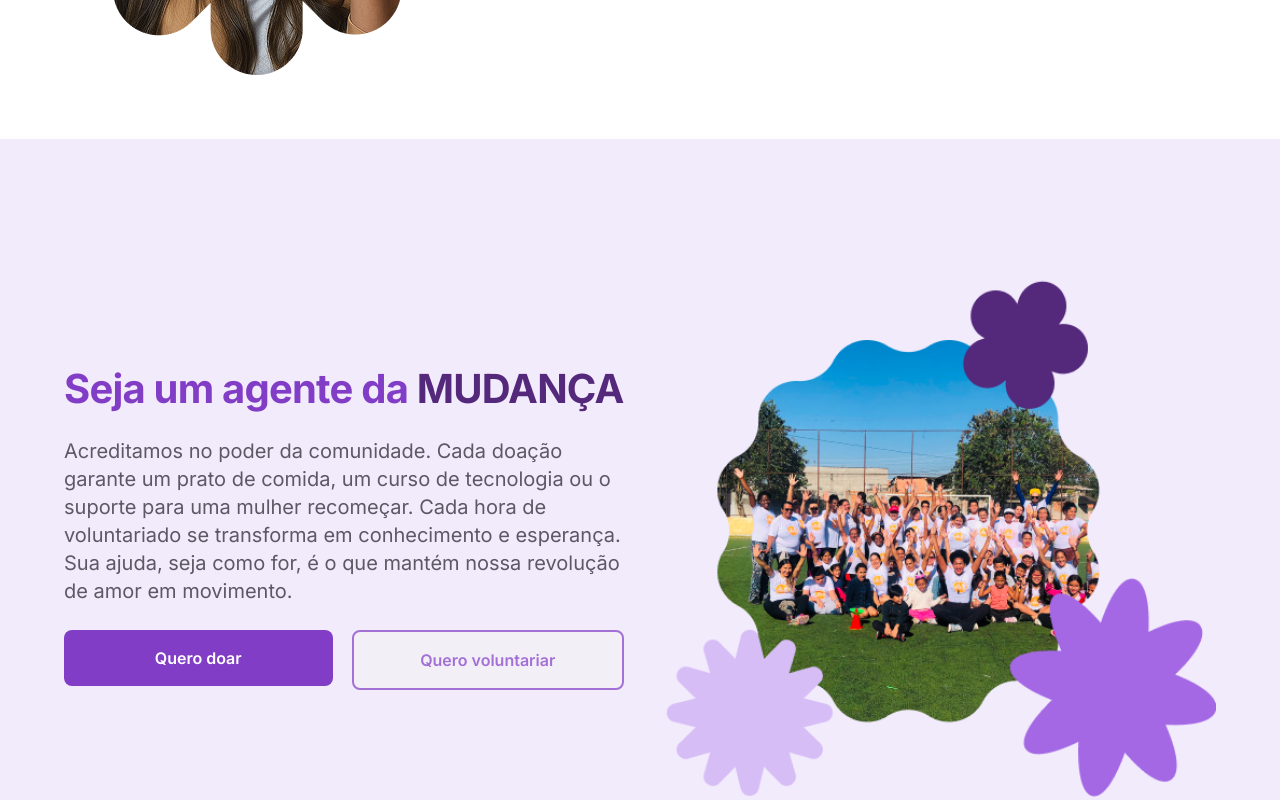
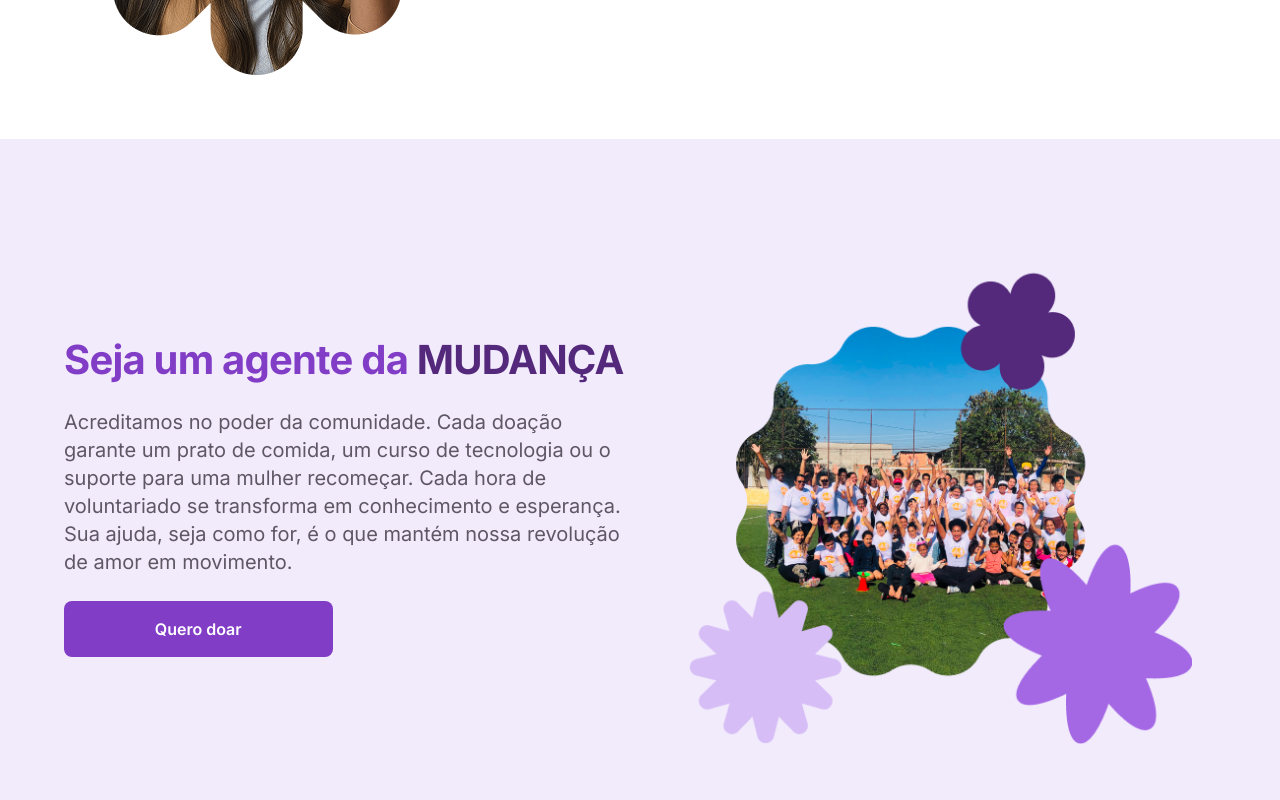
Before and after one commit to Projeto-FrontEnd-Fusion/Aceve-website-development, a Next.js app: page /sobre-nos in a window 1280 px wide. Shown: the part 3040-3840 px from the top of the page. Built offline with nearby package versions, Linux system fonts and the light colour scheme; a web font is replaced by a local one.

Commit message:
feat: create Changemaker component and integrate it into about-us page

```diff
--- a/src/app/sobre-nos/page.tsx
+++ b/src/app/sobre-nos/page.tsx
@@ -1,7 +1,6 @@
 "use client";
 import TheViolets from "@/assets/theViolets.png";
 import VivaLeite from "@/assets/Vivaleite.png";
-import floralFrameImage from "@/assets/changemaker.png";
 import Viotec from "@/assets/Viotec.png";
 import Kime from "@/assets/Kime.png";
 import Image from "next/image";
@@ -14,6 +13,7 @@ import { useState } from "react";
 import { ImpactfulStories } from "@/features/about-us/components/ImpactfulStories";
 import { AboutUs } from "@/features/about-us/components/sobre-nos";
 import OurImpact from "@/features/about-us/components/OurImpact";
+import { Changemaker } from "@/features/about-us/components/Changemaker";
 
 function SobreNos() {
   const [swiperInstance, setSwiperInstance] = useState<SwiperClass | null>(
@@ -117,59 +117,7 @@ function SobreNos() {
         </Swiper>
       </section>
       <ImpactfulStories />
-      {/* Seção "Agente de Mudança" */}
-      <section className="w-full bg-[#F2EBFC] px-[1rem] py-[3rem] tablet:px-[2rem] desktop:px-[4rem] flex flex-col tablet:flex-row items-center justify-between gap-[2rem]">
-        <div className="flex flex-col items-center tablet:items-start w-full tablet:max-w-[50%] max-w-[35.0625rem] gap-[1.5625rem] text-center tablet:text-left">
-          <h2
-            className="font-inter font-bold text-[1.5rem] tablet:text-[2.5rem] leading-[1.875rem] tablet:leading-[2.875rem] tracking-[-0.015rem] tablet:tracking-[-0.05rem] text-center tablet:text-left"
-            style={{ fontStyle: "normal" }}
-          >
-            <span className="text-[#823DC7] block tablet:inline">
-              Seja um agente da{" "}
-            </span>
-            <span className="text-[#54287B] block tablet:inline">MUDANÇA</span>
-          </h2>
-
-          <p
-            className="font-inter text-[1rem] tablet:text-[1.25rem] leading-[1.5rem] tablet:leading-[1.75rem] font-normal text-[#5F5764] align-self-start text-left"
-            style={{ fontStyle: "normal" }}
-          >
-            Acreditamos no poder da comunidade. Cada doação garante um prato de
-            comida, um curso de tecnologia ou o suporte para uma mulher
-            recomeçar. Cada hora de voluntariado se transforma em conhecimento e
-            esperança. Sua ajuda, seja como for, é o que mantém nossa revolução
-            de amor em movimento.
-          </p>
-
-          <div className="flex flex-col tablet:flex-row items-start gap-[1rem] tablet:gap-[1.1875rem] w-full self-stretch">
-            <a
-              href="/quero-doar"
-              className="flex justify-center items-center gap-[0.5rem] px-[1.25rem] py-[1rem] w-full tablet:flex-[1_0_0]
-              rounded-[0.5rem] bg-[#823DC7] text-[#FFF] text-[1rem] leading-[1.5rem] font-semibold font-inter
-              transition duration-300 hover:bg-[#6C2BB3]"
-            >
-              Quero doar
-            </a>
-
-            <button
-              disabled
-              className="flex justify-center items-center gap-[0.5rem] px-[1.25rem] py-[1rem] w-full tablet:flex-[1_0_0]
-              rounded-[0.5rem] border-[0.125rem] border-[#823DC7] text-[#823DC7] bg-[#F4F2F4]
-              text-[1rem] leading-[1.5rem] font-semibold font-inter cursor-default opacity-70"
-            >
-              Quero voluntariar
-            </button>
-          </div>
-        </div>
-
-        <div className="w-full tablet:max-w-[50%] mt-[2rem] tablet:mt-0">
-          <Image
-            src={floralFrameImage}
-            alt="Imagem institucional decorada com moldura floral"
-            className="object-cover w-full h-auto"
-          />
-        </div>
-      </section>
+      <Changemaker />
     </main>
   );
 }
--- /dev/null
+++ b/src/features/about-us/components/Changemaker.tsx
@@ -0,0 +1,66 @@
+import Image from "next/image";
+import floralFrameImage from "@/assets/changemaker.png";
+
+export const Changemaker = () => {
+  return (
+    <section className="w-full bg-[#F2EBFC] px-[1rem] py-[3rem] tablet:px-[2rem] desktop:px-[4rem] flex flex-col tablet:flex-row items-center justify-between gap-[2rem]">
+      <div className="flex flex-col items-center tablet:items-start w-full tablet:max-w-[50%] max-w-[35.0625rem] gap-[1.5625rem] text-center tablet:text-left">
+        <h2
+          className="font-inter font-bold text-[1.5rem] tablet:text-[2.5rem] leading-[1.875rem] tablet:leading-[2.875rem] tracking-[-0.015rem] tablet:tracking-[-0.05rem] text-center tablet:text-left"
+          style={{ fontStyle: "normal" }}
+        >
+          <span className="text-[#823DC7] block tablet:inline">Seja um agente da{" "}</span>
+          <span className="text-[#54287B] block tablet:inline">MUDANÇA</span>
+        </h2>
+
+        <div className="w-full tablet:hidden flex justify-center">
+          <Image
+            src={floralFrameImage}
+            alt="Imagem institucional decorada com moldura floral"
+            className="object-cover h-auto transition-all duration-500 max-w-[90%] mx-auto"
+          />
+        </div>
+
+        <p
+          className="font-inter text-[1rem] tablet:text-[1.25rem] leading-[1.5rem] tablet:leading-[1.75rem] font-normal text-[#5F5764] text-left align-self-start"
+          style={{ fontStyle: "normal" }}
+        >
+          Acreditamos no poder da comunidade. Cada doação garante um prato de
+          comida, um curso de tecnologia ou o suporte para uma mulher
+          recomeçar. Cada hora de voluntariado se transforma em conhecimento e
+          esperança. Sua ajuda, seja como for, é o que mantém nossa revolução
+          de amor em movimento.
+        </p>
+
+        <div className="flex flex-col tablet:flex-row items-start gap-[1rem] tablet:gap-[1.1875rem] w-full self-stretch">
+          <a
+            href="/quero-doar"
+            className="flex justify-center items-center gap-[0.5rem] px-[1.25rem] py-[1rem] tablet:flex-[1_0_0]
+            rounded-[0.5rem] bg-[#823DC7] text-[#FFF] text-[1rem] leading-[1.5rem] font-semibold font-inter
+            transition duration-300 hover:bg-[#6C2BB3]"
+          >
+            Quero doar
+          </a>
+
+          <button
+            disabled
+            className="flex justify-center items-center gap-[0.5rem] px-[1.25rem] py-[1rem] tablet:flex-[1_0_0]
+            rounded-[0.5rem] border-[0.125rem] border-[#823DC7] text-[#823DC7] bg-[#F4F2F4]
+            text-[1rem] leading-[1.5rem] font-semibold font-inter opacity-0 pointer-events-none"
+          >
+            Quero voluntariar
+          </button>
+        </div>
+      </div>
+
+      <div className="hidden tablet:flex w-full tablet:max-w-[50%] mt-[2rem] tablet:mt-0 justify-center">
+        <Image
+          src={floralFrameImage}
+          alt="Imagem institucional decorada com moldura floral"
+          className="object-cover h-auto transition-all duration-500
+                   max-w-[24rem] tablet:max-w-[28rem] desktop:max-w-[32rem] mx-auto"
+        />
+      </div>
+    </section>
+  );
+};
```
